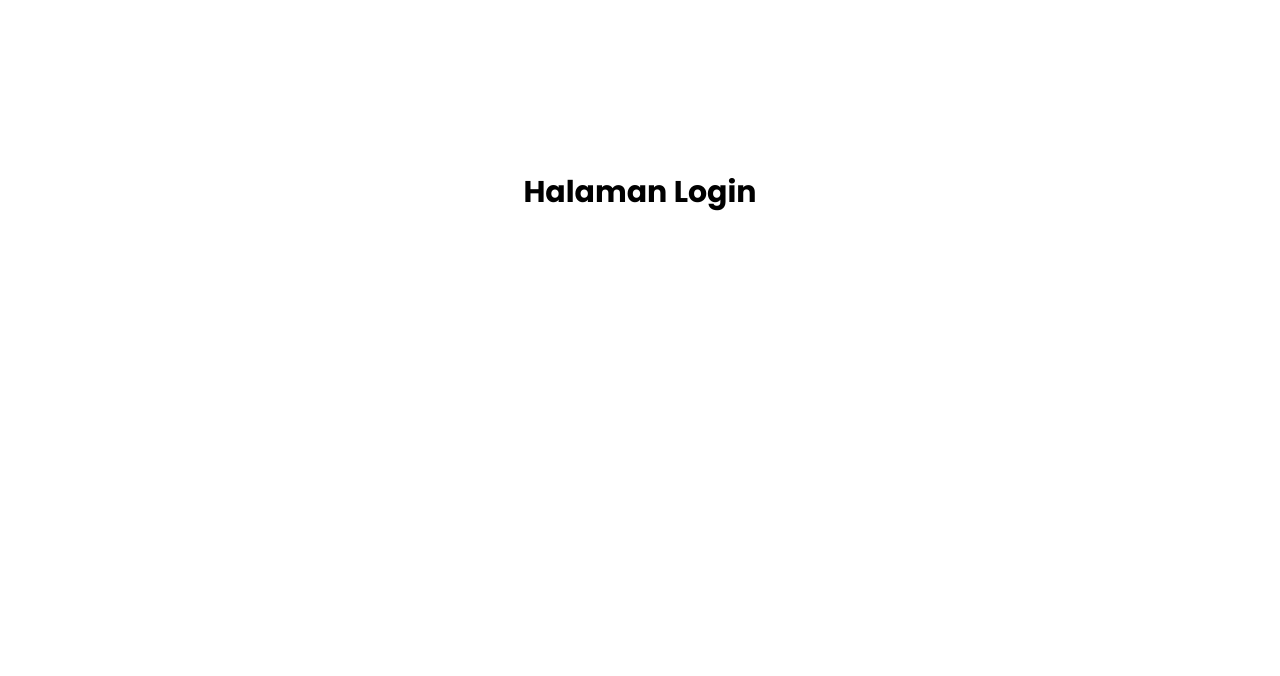
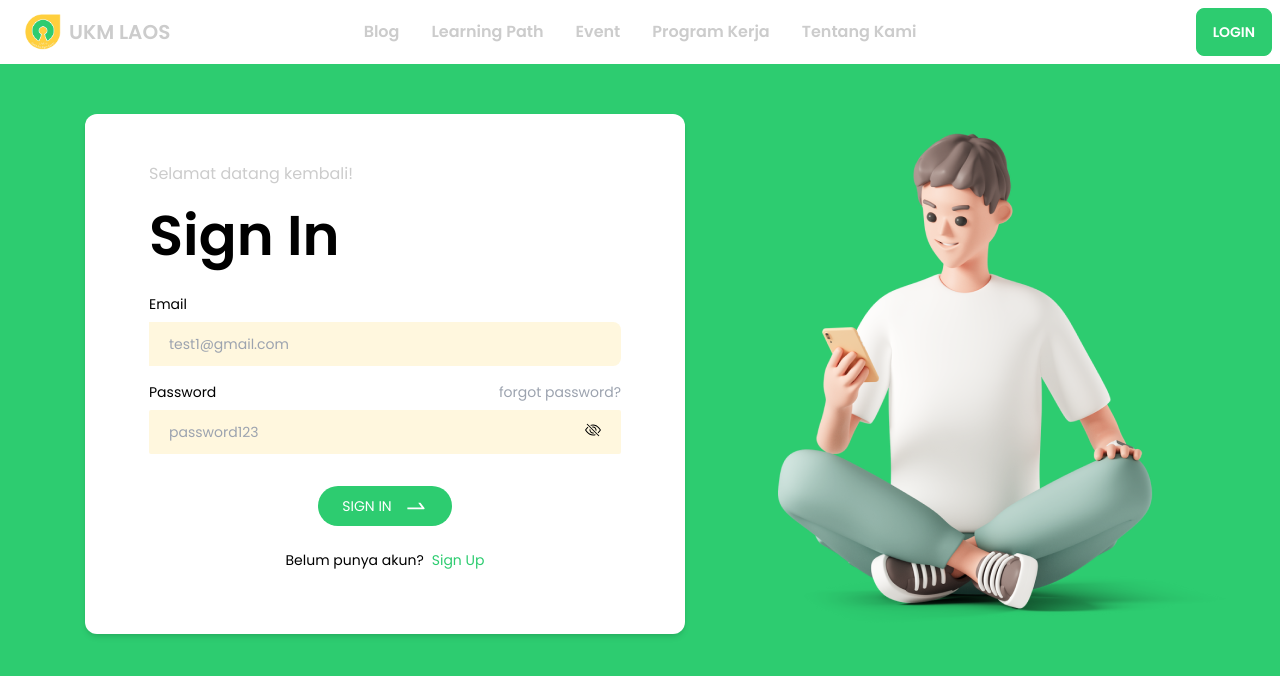
Before and after one commit to satrio92/newme, a Vue app: page /#/login in a window 1280 px wide. Shown: the top 676 px of the page. Built offline with nearby package versions, Linux system fonts and the light colour scheme.

Commit message:
create login page interface

```diff
--- a/src/views/Home.vue
+++ b/src/views/Home.vue
@@ -246,7 +246,7 @@ export default {
 };
 </script>
 
-<style>
+<style scoped>
 @import url("https://fonts.googleapis.com/css2?family=Work+Sans:wght@400;500&display=swap");
 
 .hero {
--- a/src/views/Login.vue
+++ b/src/views/Login.vue
@@ -1,12 +1,68 @@
 <template>
-    <section class="w-full h-96 flex justify-center items-center">
-        <h1 class="text-3xl text-black font-bold">Halaman Login</h1>
+    <Navbar />
+    <section class="w-full h-screen bg-primary px-[85px] py-[50px]">
+        <div class="bg-white w-[600px] flex flex-col py-12 px-16 gap-2 rounded-xl shadow-md">
+            <p class="text-start">Selamat datang kembali!</p>
+            <h2 class="text-start text-[56px] text-black font-semibold mb-2">Sign In</h2>
+            <div class="input-group flex flex-col text-start text-black text-sm font-light gap-2 mb-2">
+                <label for="email">Email</label>
+                <input type="email" name="email" id="email" placeholder="test1@gmail.com" class="bg-[#FFF7DE] py-3 px-5 rounded-sm text-black placeholder:text-gray-400" v-model="user.email">
+            </div>
+            <div class="input-group flex flex-col text-start text-black text-sm font-light gap-2 mb-4">
+                <div class="flex justify-between">
+                    <label for="password">Password</label>
+                    <p class="text-gray-400">forgot password?</p>
+                </div>
+                <div class="bg-[#FFF7DE] py-3 px-5 rounded-sm focus-within:border-[2.5px] border-black flex justify-between">
+                    <input :type="[showPass ? 'text' : 'password']" name="password" id="password" placeholder="password123" class="bg-[#FFF7DE] text-black outline-none placeholder:text-gray-400 w-5/6" v-model="user.password">
+                    <svg v-if="showPass" @click="showPass = false" xmlns="http://www.w3.org/2000/svg" width="16" height="16" fill="currentColor" class="bi bi-eye cursor-pointer" viewBox="0 0 16 16">
+                        <path d="M16 8s-3-5.5-8-5.5S0 8 0 8s3 5.5 8 5.5S16 8 16 8zM1.173 8a13.133 13.133 0 0 1 1.66-2.043C4.12 4.668 5.88 3.5 8 3.5c2.12 0 3.879 1.168 5.168 2.457A13.133 13.133 0 0 1 14.828 8c-.058.087-.122.183-.195.288-.335.48-.83 1.12-1.465 1.755C11.879 11.332 10.119 12.5 8 12.5c-2.12 0-3.879-1.168-5.168-2.457A13.134 13.134 0 0 1 1.172 8z"/>
+                        <path d="M8 5.5a2.5 2.5 0 1 0 0 5 2.5 2.5 0 0 0 0-5zM4.5 8a3.5 3.5 0 1 1 7 0 3.5 3.5 0 0 1-7 0z"/>
+                    </svg>
+                    <svg v-if="!showPass" @click="showPass = true" xmlns="http://www.w3.org/2000/svg" width="16" height="16" fill="currentColor" class="bi bi-eye-slash cursor-pointer" viewBox="0 0 16 16">
+                        <path d="M13.359 11.238C15.06 9.72 16 8 16 8s-3-5.5-8-5.5a7.028 7.028 0 0 0-2.79.588l.77.771A5.944 5.944 0 0 1 8 3.5c2.12 0 3.879 1.168 5.168 2.457A13.134 13.134 0 0 1 14.828 8c-.058.087-.122.183-.195.288-.335.48-.83 1.12-1.465 1.755-.165.165-.337.328-.517.486l.708.709z"/>
+                        <path d="M11.297 9.176a3.5 3.5 0 0 0-4.474-4.474l.823.823a2.5 2.5 0 0 1 2.829 2.829l.822.822zm-2.943 1.299.822.822a3.5 3.5 0 0 1-4.474-4.474l.823.823a2.5 2.5 0 0 0 2.829 2.829z"/>
+                        <path d="M3.35 5.47c-.18.16-.353.322-.518.487A13.134 13.134 0 0 0 1.172 8l.195.288c.335.48.83 1.12 1.465 1.755C4.121 11.332 5.881 12.5 8 12.5c.716 0 1.39-.133 2.02-.36l.77.772A7.029 7.029 0 0 1 8 13.5C3 13.5 0 8 0 8s.939-1.721 2.641-3.238l.708.709zm10.296 8.884-12-12 .708-.708 12 12-.708.708z"/>
+                    </svg>
+                </div>
+                <div class="flex justify-center">
+                    <button class="bg-primary text-white py-2 px-6 flex items-center gap-3 mt-6" @click="signIn()" style="border-radius: 40px">
+                        <p>SIGN IN</p>
+                        <svg xmlns="http://www.w3.org/2000/svg" width="24" height="24" viewBox="0 0 24 24" fill="none">
+                            <path d="M3.56224 13.4062H17.7466L14.3646 9.11719C14.2685 8.99531 14.3552 8.8125 14.5122 8.8125H16.031C16.2607 8.8125 16.4787 8.91797 16.6193 9.09844L20.463 13.9734C20.8497 14.4656 20.5005 15.1875 19.8747 15.1875H3.56224C3.45912 15.1875 3.37474 15.1031 3.37474 15V13.5938C3.37474 13.4906 3.45912 13.4062 3.56224 13.4062Z" fill="white"/>
+                        </svg>
+                    </button>
+                </div>
+                <div class="flex gap-2 justify-center mt-4">
+                    <p>Belum punya akun?</p>
+                    <router-link to="/register"><p class="text-primary font-medium">Sign Up</p></router-link>
+                </div>
+            </div>
+        </div>
+        <img src="../assets/human-illustration.png" alt="ilustrasi" class="absolute top-32 right-8">
     </section>
 </template>
 
 <script>
+
+import Navbar from '../components/Navbar.vue'
+
 export default {
     name: 'Login',
-    components: {}
+    components: {
+        Navbar
+    },
+    data() {
+        return {
+            showPass: false,
+            user: {}
+        }
+    },
+    methods: {
+        signIn() {
+            console.log(this.user)
+            this.$router.push({name: 'Home'})
+        }
+    }
 }
 </script>
```
Also changed, not shown: src/assets/human-illustration.png (added).
